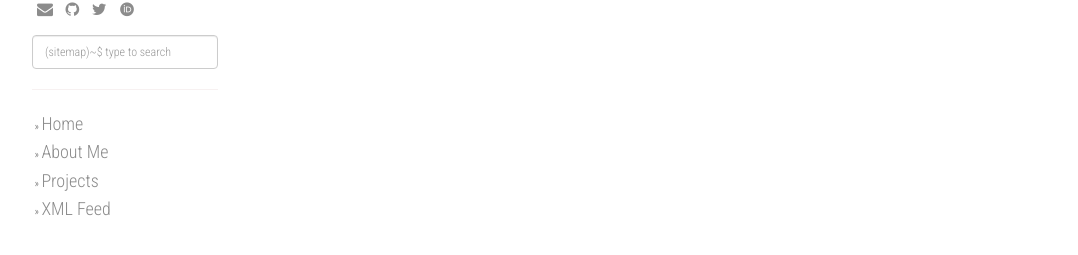
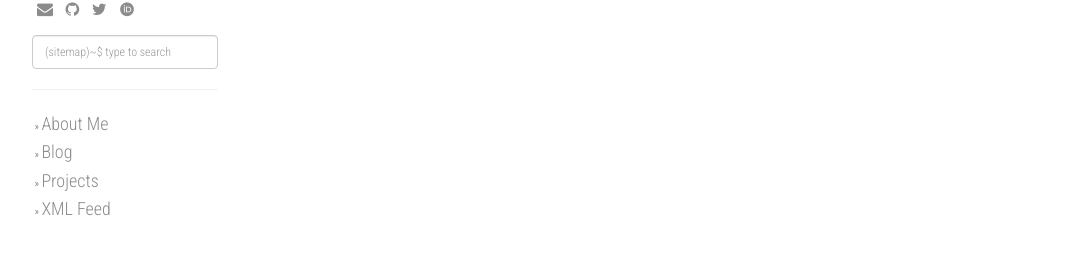
Before and after one commit to chreman/chreman.github.io, a Jekyll site: the page built from category/spark.md, in a window 1280 px wide. Shown: the part 416-671 px from the top of the page, without its empty margins (53-1131 px from the left). Built offline with Jekyll 4.4.1, drawn with Linux system fonts in a browser that asks for light colours; nearby versions of some CDN libraries; some web fonts are replaced.

Commit message:
minor improvements

```diff
--- a/_config.yml
+++ b/_config.yml
@@ -1,5 +1,5 @@
 title: Christopher Kittel
-description: Blogging about Open Data Science
+description: Open Data Science
 author: Christopher Kittel
 github: https://github.com/chreman
 about: I push buttons on the internet.
@@ -31,6 +31,8 @@ share:
 urls:
     - text: About Me
       url: /about/
+    - text: Blog
+      url: /
     - text: Projects
       url: /projects/
     - text: XML Feed
--- a/_layouts/default.html
+++ b/_layouts/default.html
@@ -140,7 +140,7 @@
                 <hr />
 
                 <!-- <strong>Navigation</strong><br /> -->
-                    &nbsp;&raquo; <a class="about" href="/">Home</a> <br />
+                    <!-- &nbsp;&raquo; <a class="about" href="/">Home</a> <br /> -->
                 {% for i in site.urls %}
                     &nbsp;&raquo; <a class="about" href="{{ i.url }}">{{ i.text }}</a><br />
                 {% endfor %}
```
